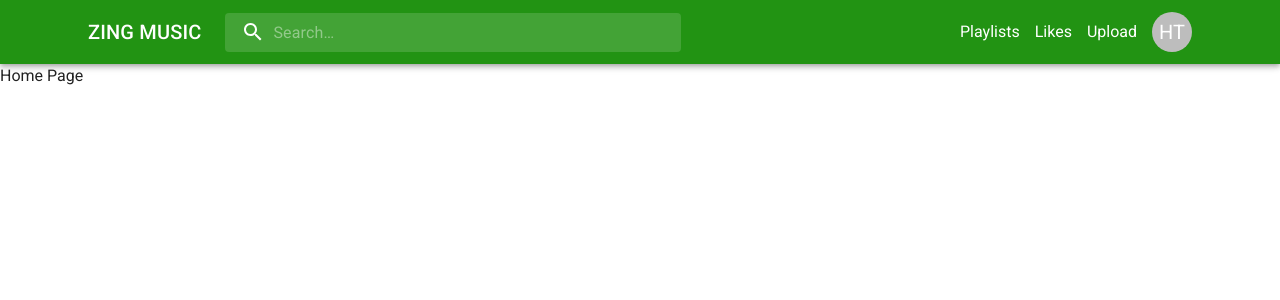
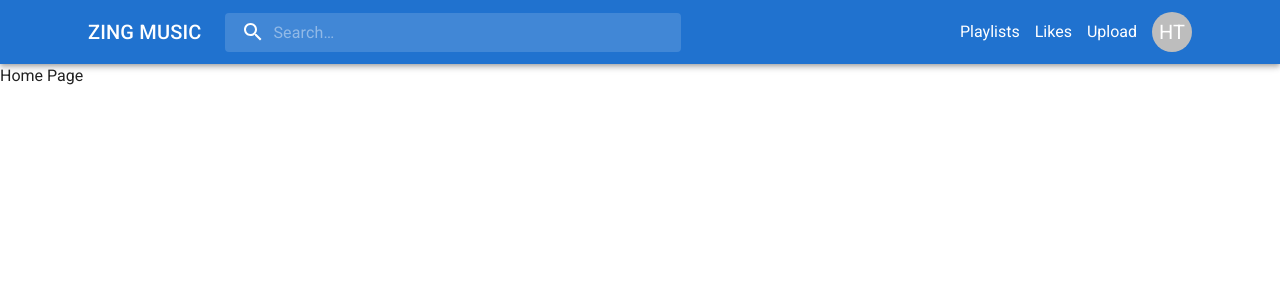
Before and after one commit to huytran72/ZingMusic, a Next.js app in the folder Zing_Music/: page / in a window 1280 px wide. Shown: the top 300 px of the page. Built offline with nearby package versions, Linux system fonts and the light colour scheme.

Commit message:
Update app.header.tsx

```diff
--- a/Zing_Music/src/components/header/app.header.tsx
+++ b/Zing_Music/src/components/header/app.header.tsx
@@ -171,7 +171,7 @@ export default function AppHeader() {
 
   return (
     <Box sx={{ flexGrow: 1 }}>
-      <AppBar position="static" sx={{ backgroundColor: "#229313ff" }}>
+      <AppBar position="static" sx={{ backgroundColor: "#2072cfff" }}>
         <Container>
           <Toolbar>
             <Typography
```
